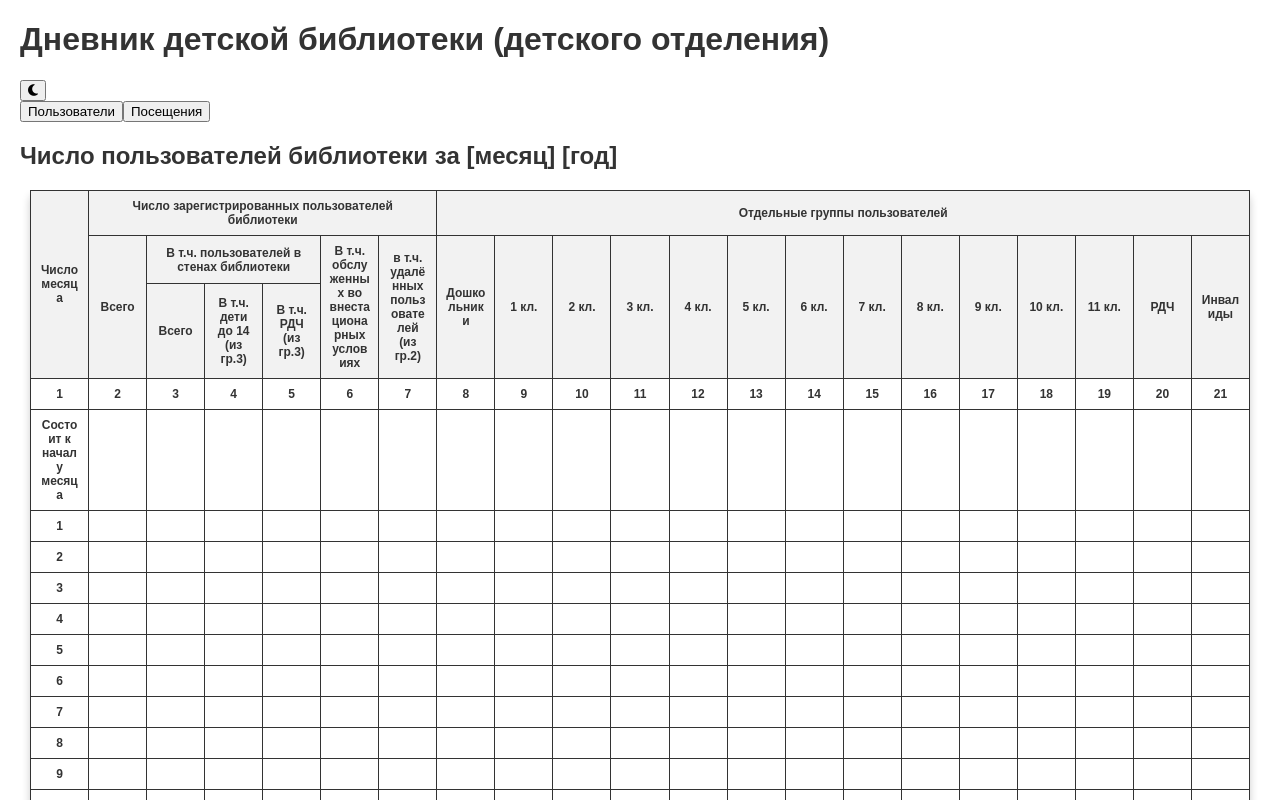
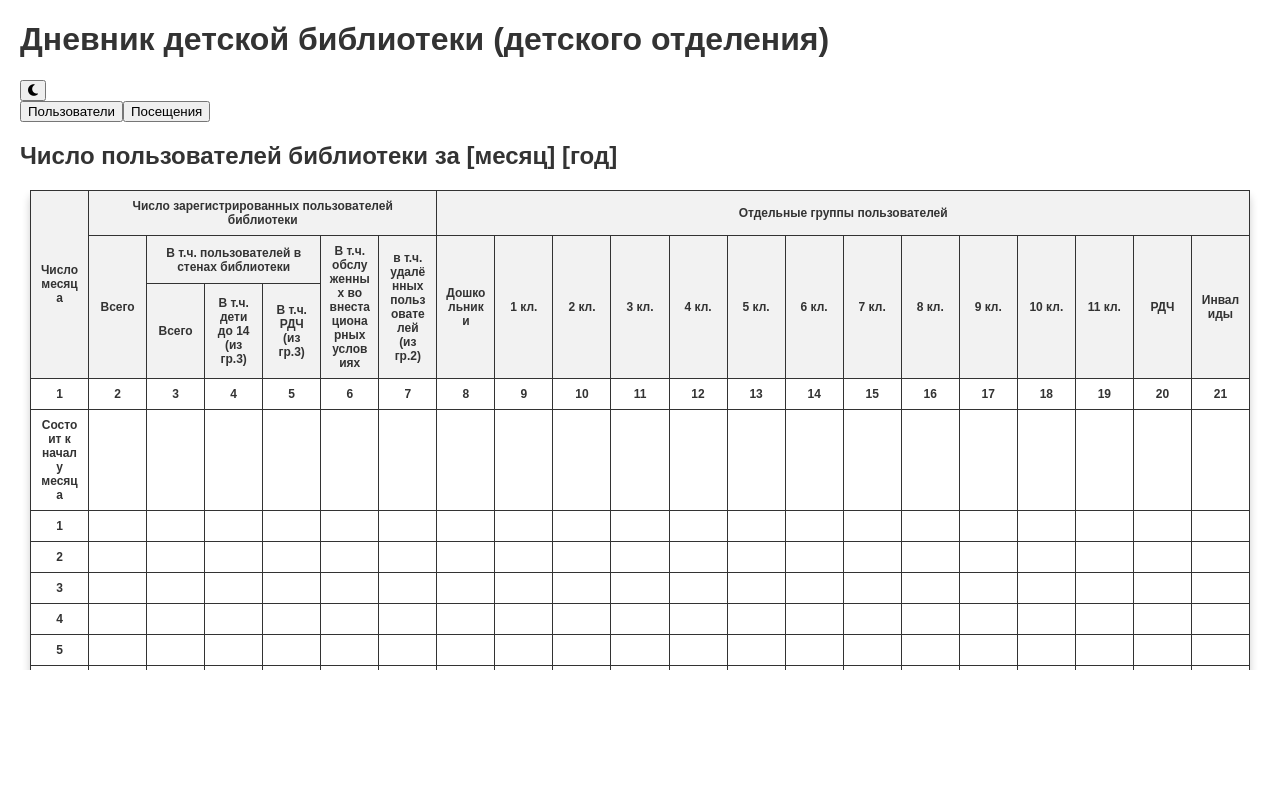
Before and after one commit to gemansipator/bibliouchetreact, a React (Create React App) app: page / in a window 1280 px wide. Shown: the top 800 px of the page. Built offline with nearby package versions, Linux system fonts and the light colour scheme; the HTML template or start-up script is replaced by a standard one.

Commit message:
Шапка таблицы перемещается

```diff
--- a/src/components/UsersTable.css
+++ b/src/components/UsersTable.css
@@ -1,19 +1,13 @@
 .table-wrapper {
     position: relative;
     width: 100%;
-    flex-grow: 1;
-    display: flex;
-    flex-direction: column;
-    min-height: 0; /* Необходим для flex-grow с overflow */
 }
 
 .table-container {
     overflow-x: auto;
+    max-height: 60vh;
     overflow-y: auto;
-    padding: 0 10px;
-    flex-grow: 1;
-    padding-bottom: 15px;
-    min-height: 0; /* Необходим для корректной прокрутки */
+    padding: 0 10px; /* Уменьшили боковые отступы до 10px */
 }
 
 .users-table {
@@ -23,6 +17,7 @@
     font-family: 'Arial', sans-serif;
     box-shadow: 0 4px 8px rgba(0, 0, 0, 0.2);
     border-radius: 8px;
+    /* Убрали overflow: hidden */
     transition: box-shadow 0.3s;
 }
 
--- a/src/components/UsersTable.js
+++ b/src/components/UsersTable.js
@@ -5,9 +5,9 @@ function UsersTable({ theme }) {
     const days = Array.from({ length: 31 }, (_, i) => i + 1);
 
     return (
-        <div className={`p-2 ${theme} flex flex-col h-full`}>
+        <div className={`p-4 ${theme}`}>
             <h2 className="text-2xl font-bold text-center mb-4">Число пользователей библиотеки за [месяц] [год]</h2>
-            <div className="table-wrapper flex-grow">
+            <div className="table-wrapper">
                 <div className="table-container">
                     <table className="users-table">
                         <thead className="sticky-header">
--- a/src/components/VisitsTable.css
+++ b/src/components/VisitsTable.css
@@ -1,19 +1,13 @@
 .table-wrapper {
     position: relative;
     width: 100%;
-    flex-grow: 1;
-    display: flex;
-    flex-direction: column;
-    min-height: 0; /* Необходим для flex-grow с overflow */
 }
 
 .table-container {
     overflow-x: auto;
+    max-height: 60vh;
     overflow-y: auto;
-    padding: 0 10px;
-    flex-grow: 1;
-    padding-bottom: 15px;
-    min-height: 0; /* Необходим для корректной прокрутки */
+    padding: 0 10px; /* Уменьшили боковые отступы до 10px */
 }
 
 .visits-table {
@@ -23,6 +17,7 @@
     font-family: 'Arial', sans-serif;
     box-shadow: 0 4px 8px rgba(0, 0, 0, 0.2);
     border-radius: 8px;
+    /* Убрали overflow: hidden */
     transition: box-shadow 0.3s;
 }
 
--- a/src/components/VisitsTable.js
+++ b/src/components/VisitsTable.js
@@ -5,9 +5,9 @@ function VisitsTable({ theme }) {
     const days = Array.from({ length: 31 }, (_, i) => i + 1);
 
     return (
-        <div className={`p-2 ${theme} flex flex-col h-full`}>
+        <div className={`p-4 ${theme}`}>
             <h2 className="text-2xl font-bold text-center mb-4">Число посещений библиотеки за [месяц] [год]</h2>
-            <div className="table-wrapper flex-grow">
+            <div className="table-wrapper">
                 <div className="table-container">
                     <table className="visits-table">
                         <thead className="sticky-header">
```
